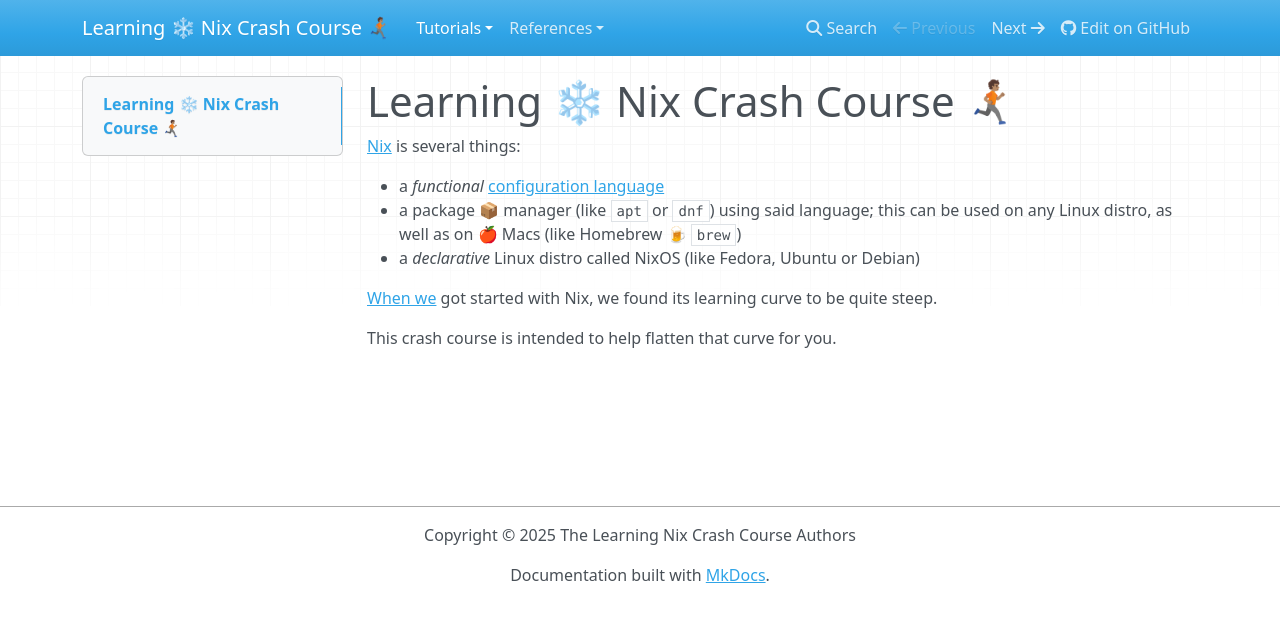
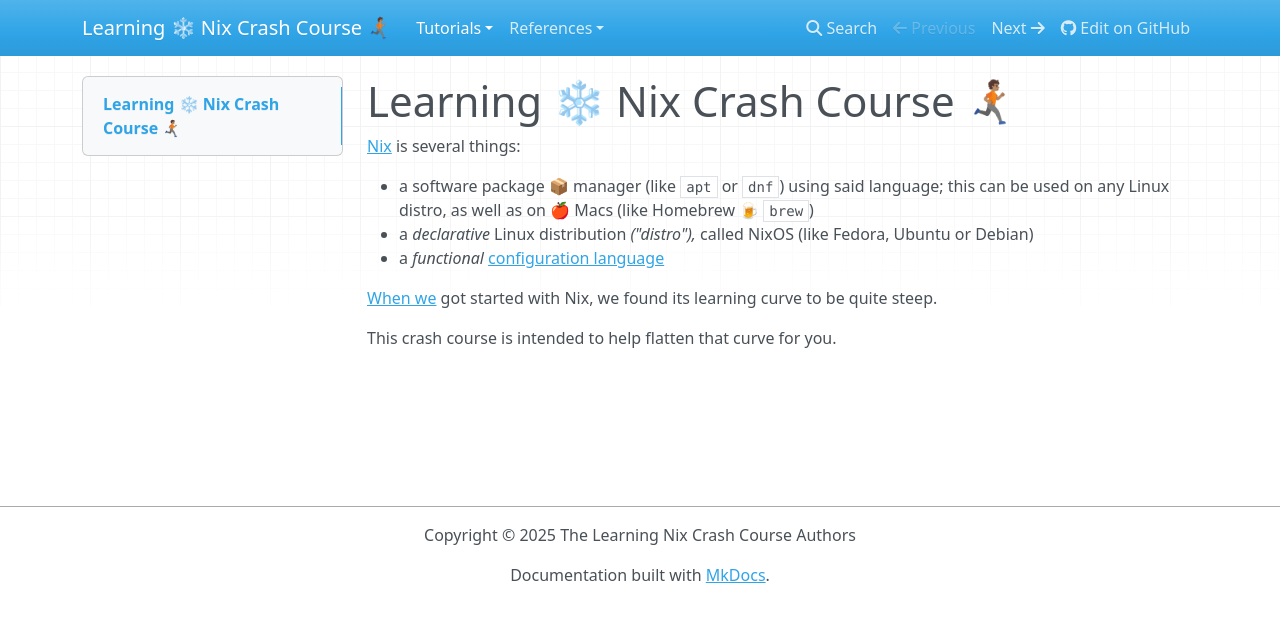
Before and after one commit to vorburger/nixfiles, an MkDocs documentation site: the page built from docs/docs/index.md, in a window 1280 px wide. Shown: the top 622 px of the page. Built offline with MkDocs 1.6.1, drawn with Linux system fonts in a browser that asks for light colours; nearby versions of some CDN libraries.

Commit message:
docs: zensical-serve

```diff
--- a/docs/docs/index.md
+++ b/docs/docs/index.md
@@ -2,9 +2,9 @@
 
 [Nix](https://nixos.org) is several things:
 
+- a software package 📦 manager (like `apt` or `dnf`) using said language; this can be used on any Linux distro, as well as on 🍎 Macs (like Homebrew 🍺 `brew`)
+- a _declarative_ Linux distribution _("distro"),_ called NixOS (like Fedora, Ubuntu or Debian)
 - a _functional_ [configuration language](https://github.com/vorburger/LearningLinux/blob/develop/nix/bookmarks.md#configuration-language)
-- a package 📦 manager (like `apt` or `dnf`) using said language; this can be used on any Linux distro, as well as on 🍎 Macs (like Homebrew 🍺 `brew`)
-- a _declarative_ Linux distro called NixOS (like Fedora, Ubuntu or Debian)
 
 [When we](reference/we.md) got started with Nix, we found its learning curve to be quite steep.
 
```
Also changed, not shown: README.md, 1 other file.
